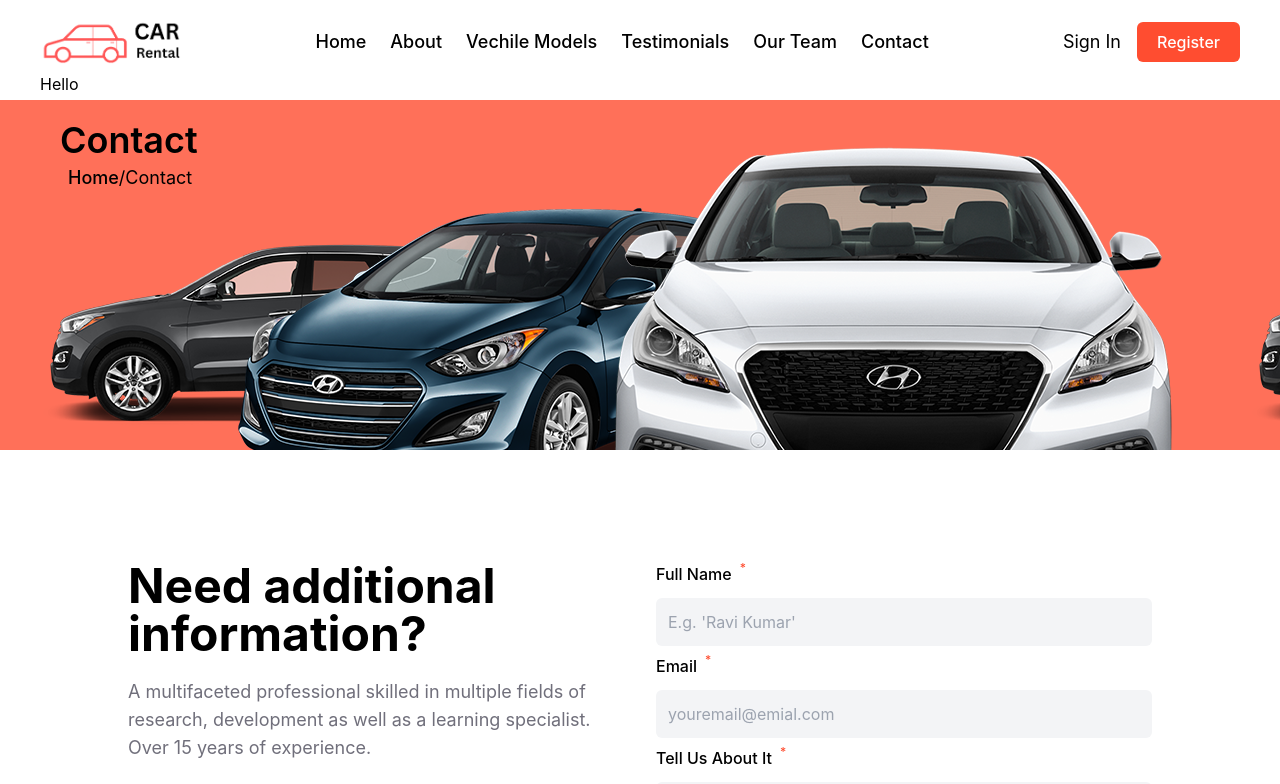
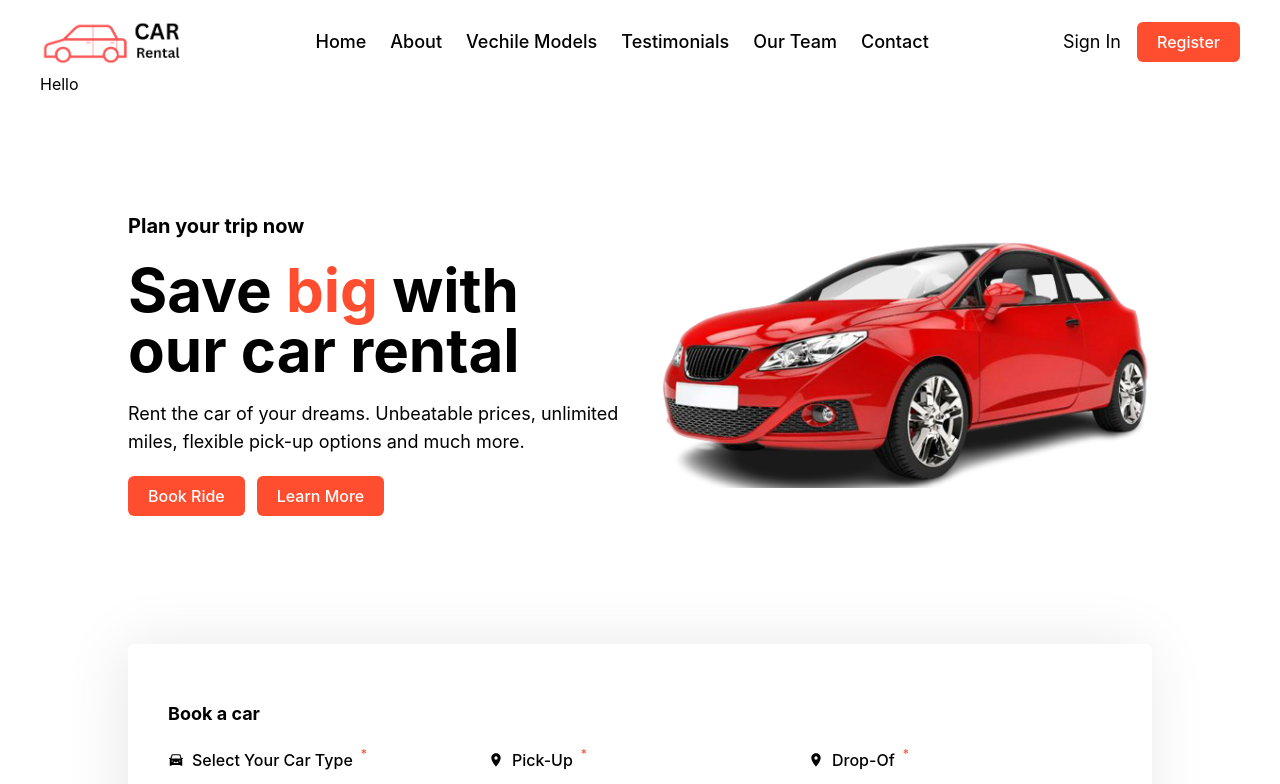
Before and after one commit to RupeshMahanta1994/car-rental, a React (Vite) app: page / in a window 1280 px wide. Shown: the top 784 px of the page. Built offline with nearby package versions, Linux system fonts and the light colour scheme.

Commit message:
testing done

```diff
--- a/src/App.jsx
+++ b/src/App.jsx
@@ -15,7 +15,7 @@
       <BrowserRouter>
         <Navbar />
         <Routes>
-          <Route exact path="/" element={<Contact />} />
+          <Route exact path="/" element={<HomePage />} />
           <Route exact path="/about" element={<About />} />
           <Route exact path="/models" element={<Models />} />
           <Route exact path="/testimonials" element={<TestimonialPage />} />
```
